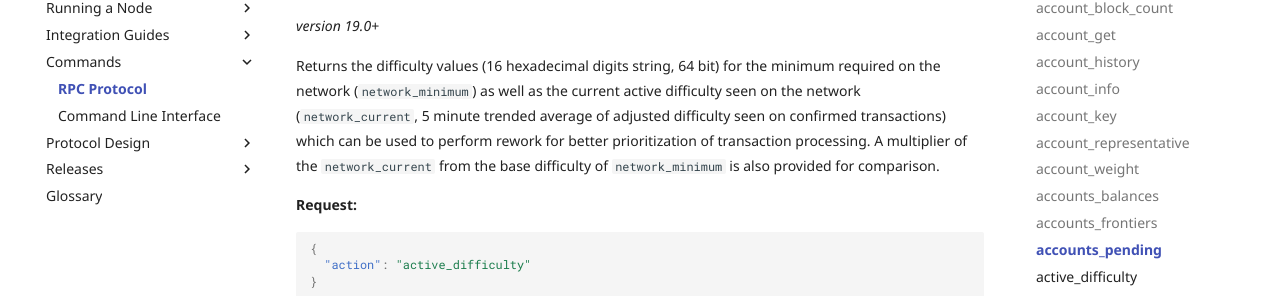
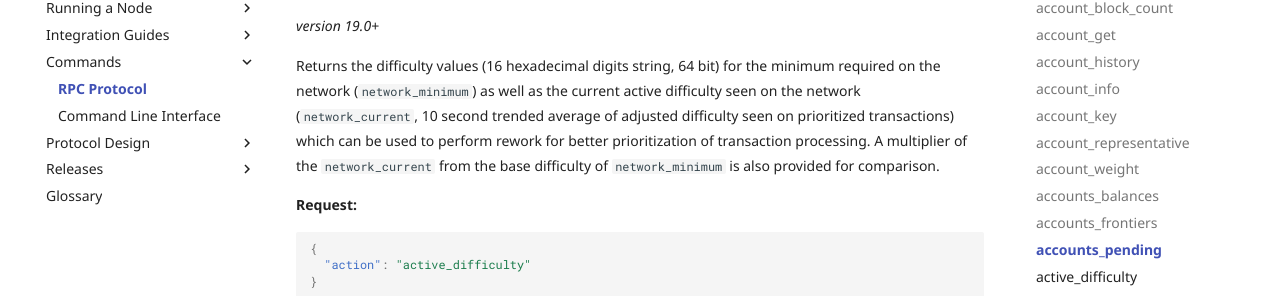
Before and after one commit to nanocurrency/nano-docs, an MkDocs documentation site: the page built from docs/commands/rpc-protocol.md, in a window 1280 px wide and 900 px high, scrolled down 9371 px. Shown: the part 154-450 px from the top of the window. Built offline with MkDocs 1.6.1 and Material for MkDocs 9.7.7, drawn with Linux system fonts in a browser that asks for light colours; comment, search, counter and statistics services are not loaded.

Commit message:
Update active_difficulty description

````diff
--- a/docs/commands/rpc-protocol.md
+++ b/docs/commands/rpc-protocol.md
@@ -411,7 +411,7 @@ Boolean, false by default. Only returns blocks which have their confirmation hei
 ### active_difficulty
 _version 19.0+_
 
-Returns the difficulty values (16 hexadecimal digits string, 64 bit) for the minimum required on the network (`network_minimum`) as well as the current active difficulty seen on the network (`network_current`, 5 minute trended average of adjusted difficulty seen on confirmed transactions) which can be used to perform rework for better prioritization of transaction processing. A multiplier of the `network_current` from the base difficulty of `network_minimum` is also provided for comparison.
+Returns the difficulty values (16 hexadecimal digits string, 64 bit) for the minimum required on the network (`network_minimum`) as well as the current active difficulty seen on the network (`network_current`, 10 second trended average of adjusted difficulty seen on prioritized transactions) which can be used to perform rework for better prioritization of transaction processing. A multiplier of the `network_current` from the base difficulty of `network_minimum` is also provided for comparison.
 
 **Request:**
 ```json
````
